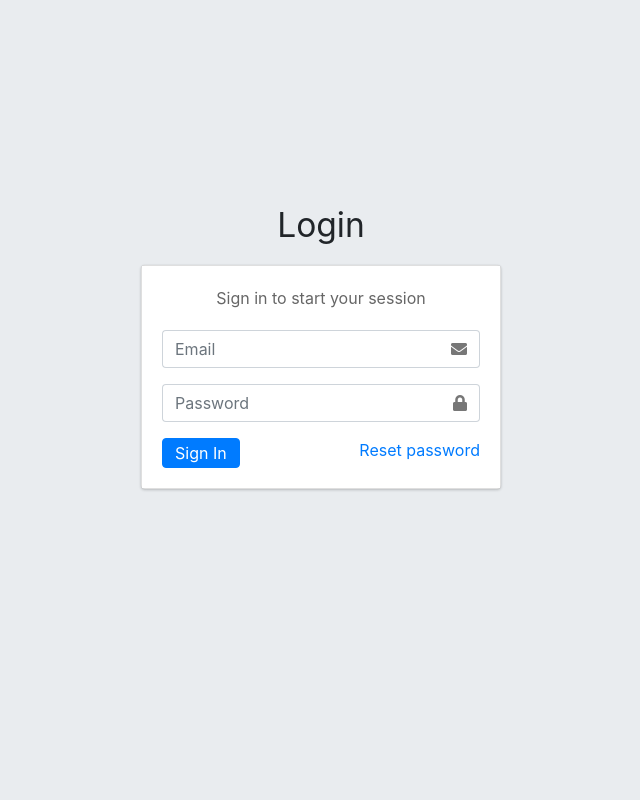
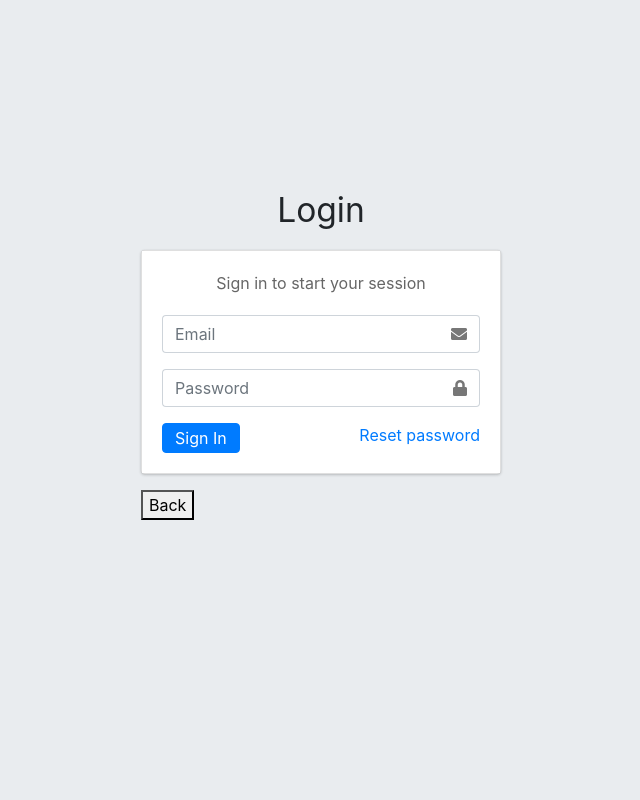
Before and after one commit to ZaidBaalbaki/430-project, a Django app: page /login/ in a window 1280 px wide. Shown: the whole page, without its empty margins (319-959 px from the left). Run offline with Django 3.2, Linux system fonts and the light colour scheme; some libraries are stand-ins or nearby versions.

Commit message:
added back button to home

```diff
--- a/mentcare/user/templates/login.html
+++ b/mentcare/user/templates/login.html
@@ -50,6 +50,7 @@
         </div>
       </form>
     </div>
+<button onclick="history.go(-1)">Back</button>
     <!-- /.login-card-body -->
   </div>
 <!-- /.login-box -->
```
